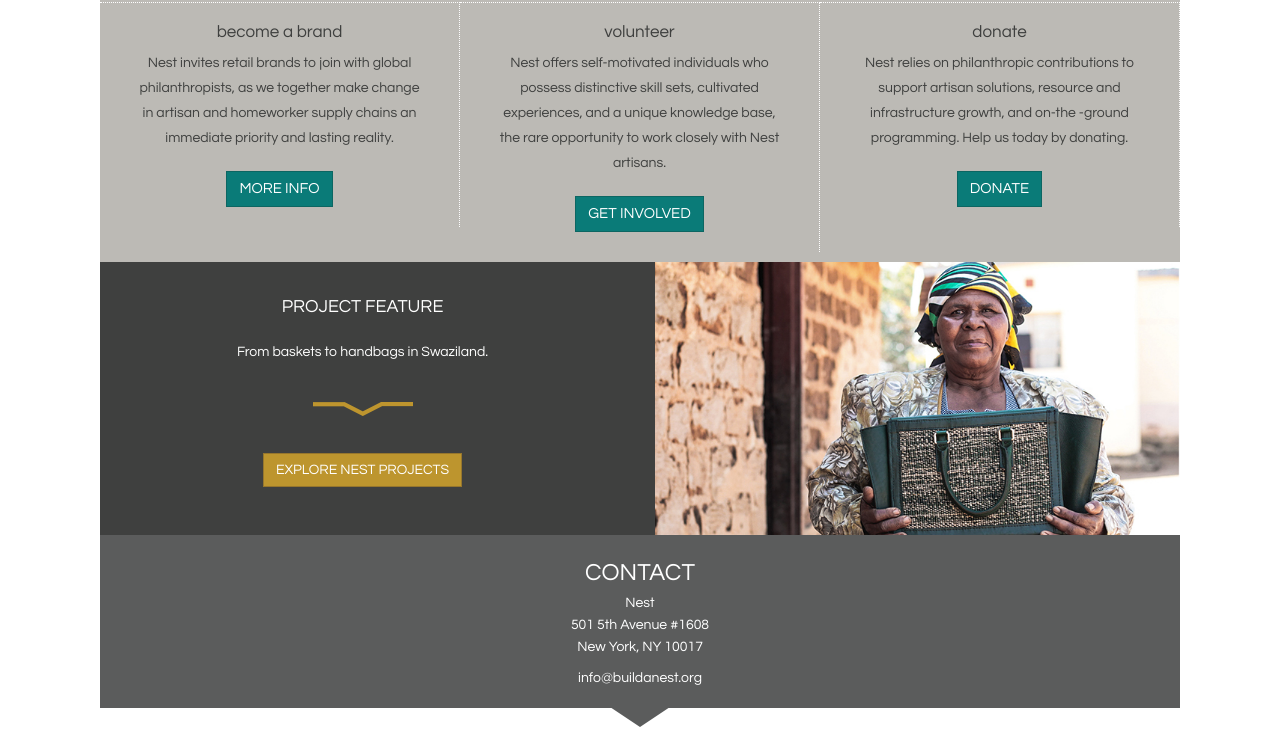
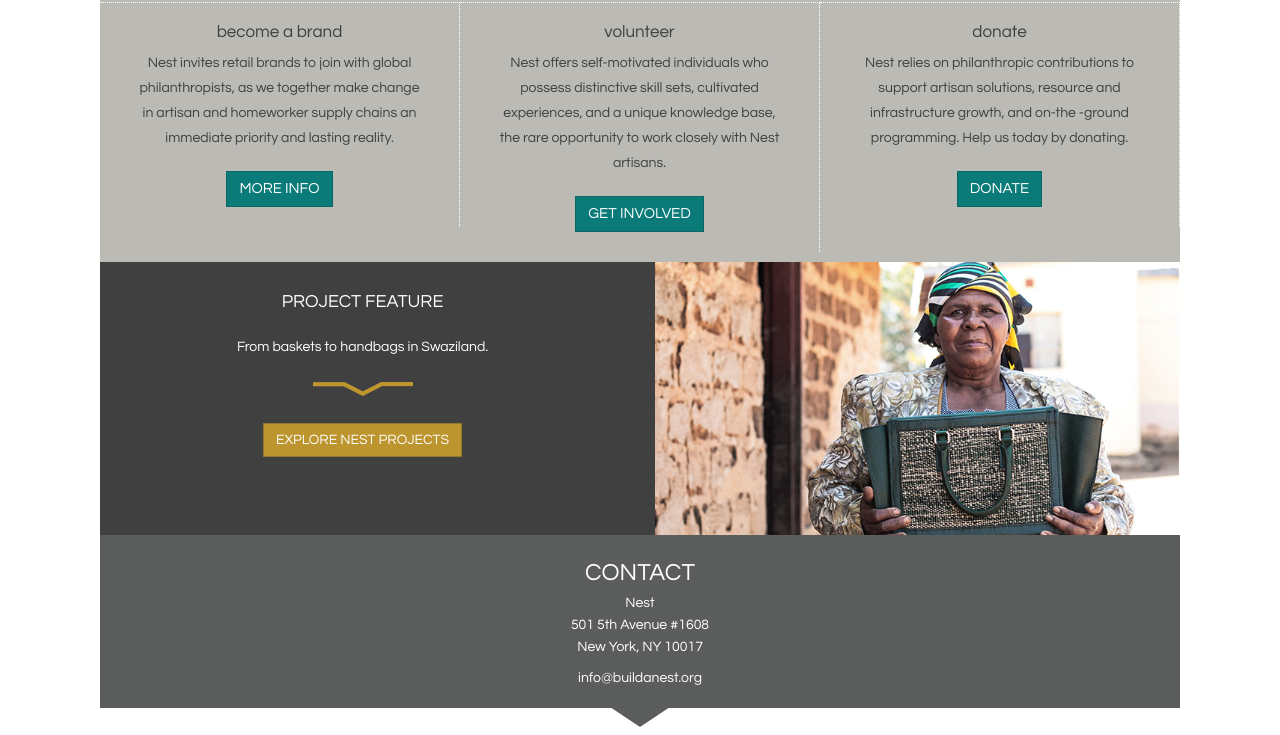
Before and after one commit to TreeHanh/nest, a website: page index.html in a window 1280 px wide. Shown: the part 1081-1816 px from the top of the page. Drawn offline with Linux system fonts and the light colour scheme; a script that the page names is missing; a web font is replaced by a local one.

```diff
--- a/style.css
+++ b/style.css
@@ -328,20 +328,21 @@
     max-height: 274px;
 }
 #projects h4 {
-    margin-top: 35px;
+    margin-top: 30px;
 }
 #projects a {
-    margin-top: 0px;
+    margin-top: -20px;
     margin-bottom: 0px;
     clear: both;
 }
 #projects .splitter {
     text-align: center;
     font-size: 10px;
-    margin-top: -15px;
+    margin-top: -30px;
 }
 #projects .img {
     max-width: 100%;
+    max-height: 100%
 }
 /*Project Section Ends*/
 
```
